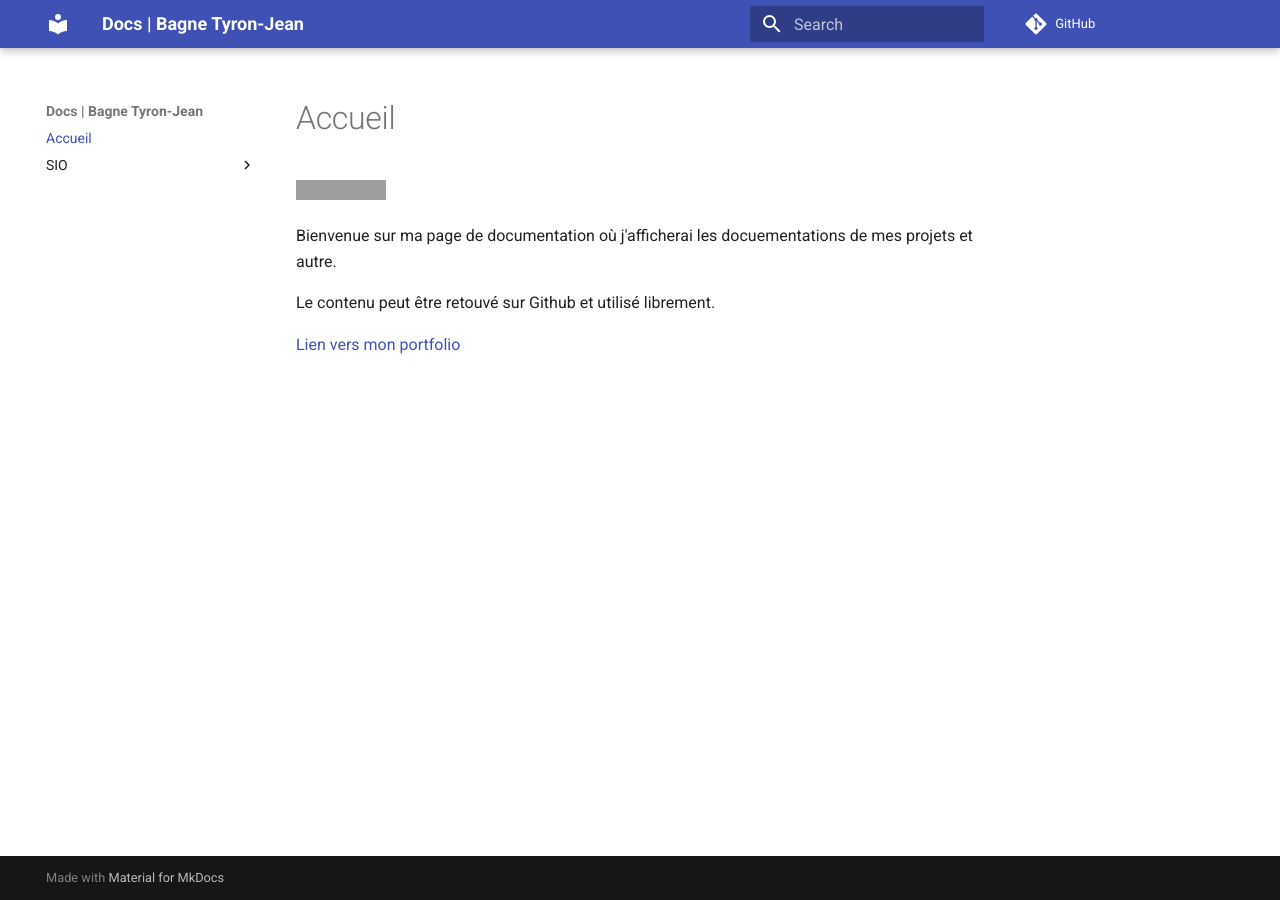
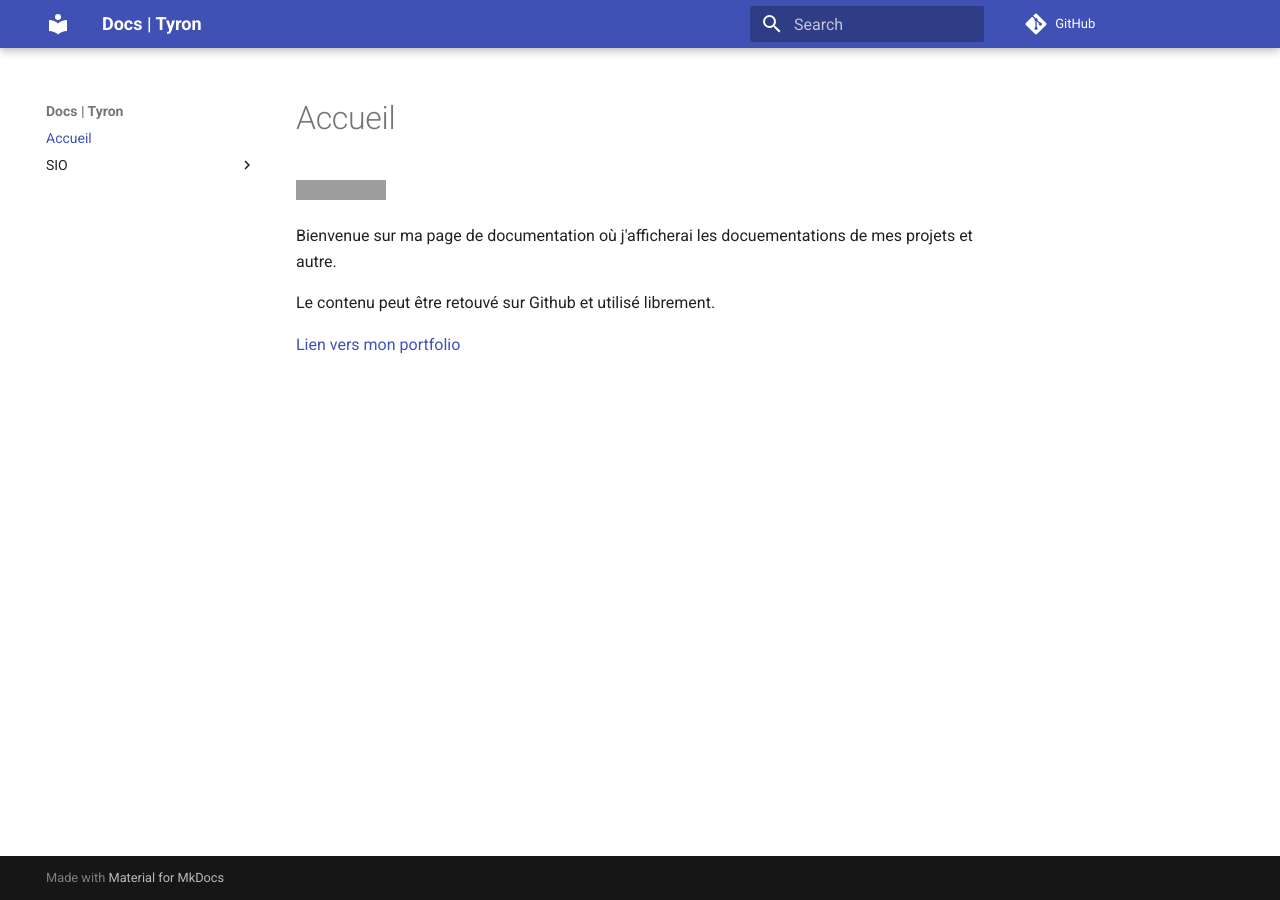
Before and after one commit to wepfen/doc, an MkDocs documentation site: the page built from docs/index.md, in a window 1280 px wide. Built offline with MkDocs 1.6.1 and Material for MkDocs 9.7.7, drawn with Linux system fonts in a browser that asks for light colours; comment, search, counter and statistics services are not loaded; grey boxes are pictures that could not be loaded.

Commit message:
Update mkdocs.yml

```diff
--- a/mkdocs.yml
+++ b/mkdocs.yml
@@ -1,4 +1,4 @@
-site_name: Docs | Bagne Tyron-Jean
+site_name: Docs | Tyron
 #site_url:
 use_directory_urls: false
 docs_dir: 'docs'
```
